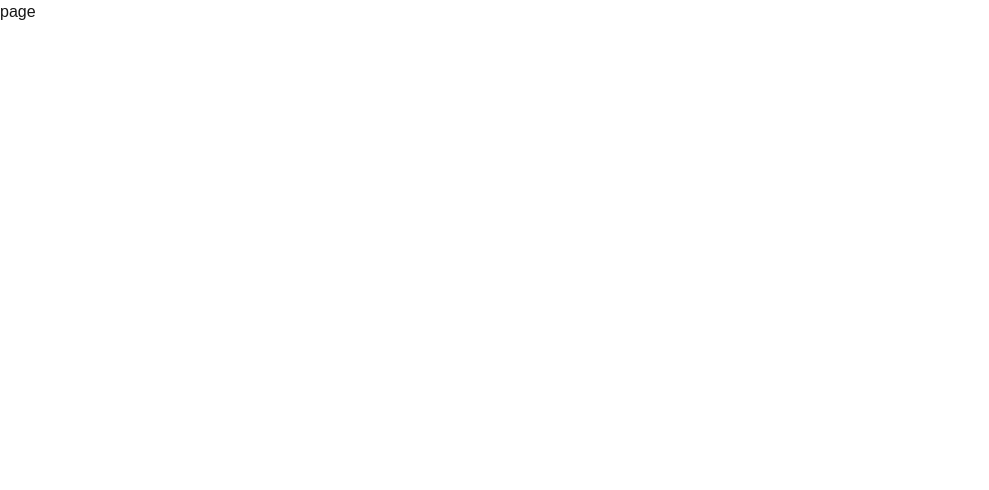
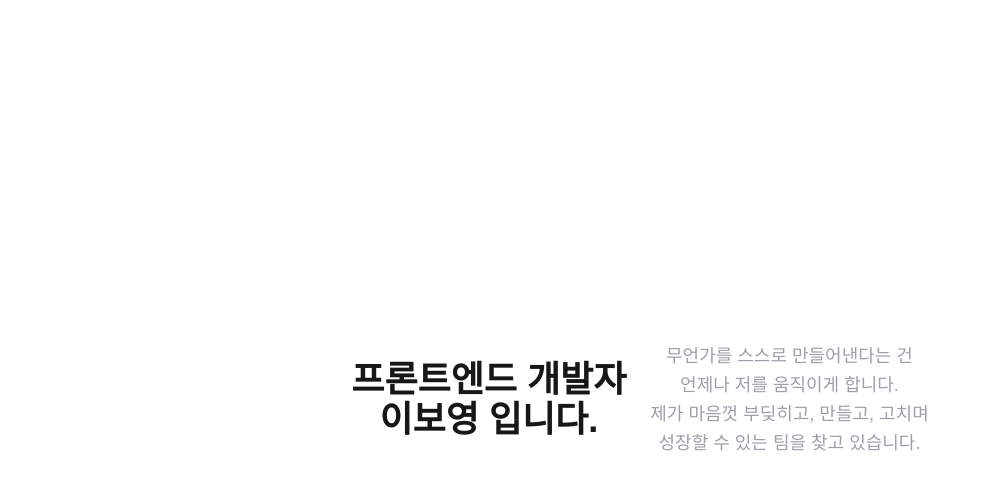
Before and after one commit to osoon9295/portfolio, a Next.js app: page / in a window 1280 px wide. Shown: the top 490 px of the page, without its empty margins (0-989 px from the left). Built offline with nearby package versions, Linux system fonts and the light colour scheme.

Commit message:
[BOPO-1] intro 생성

```diff
--- a/src/app/page.tsx
+++ b/src/app/page.tsx
@@ -1,7 +1,12 @@
+import Intro from "@/components/Intro";
 import React from "react";
 
 const page = () => {
-  return <div>page</div>;
+  return (
+    <div>
+      <Intro />
+    </div>
+  );
 };
 
 export default page;
--- a/src/components/Intro.tsx
+++ b/src/components/Intro.tsx
@@ -0,0 +1,23 @@
+import React from "react";
+
+const Intro = () => {
+  return (
+    <section
+      aria-label="소개"
+      className="w-full h-screen flex flex-col md:flex-row justify-center items-center text-center px-4 gap-6"
+    >
+      <h1 className="text-2xl md:text-4xl font-semibold">
+        프론트엔드 개발자 <br />
+        이보영 입니다.
+      </h1>
+      <p className="text-base md:text-lg leading-relaxed text-zinc-400">
+        무언가를 스스로 만들어낸다는 건 <br />
+        언제나 저를 움직이게 합니다. <br />
+        제가 마음껏 부딪히고, 만들고, 고치며 <br />
+        성장할 수 있는 팀을 찾고 있습니다.
+      </p>
+    </section>
+  );
+};
+
+export default Intro;
```
